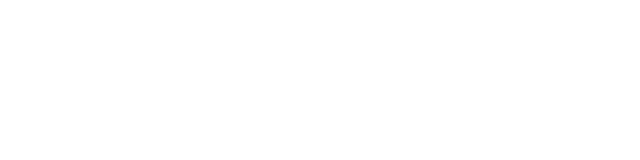
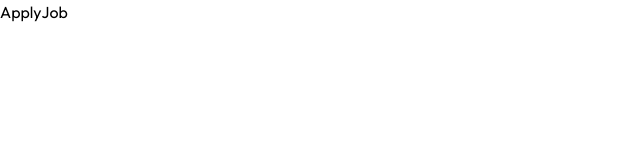
Before and after one commit to sneharajora/Job-Portal, a React (Vite) app: page /apply-jobs/1 in a window 1280 px wide. Before the commit this address had no page. Shown: the top 160 px of the page, without its empty margins (0-640 px from the left). Built offline with nearby package versions, Linux system fonts and the light colour scheme; a web font is replaced by a local one.

Commit message:
updated App

```diff
--- a/src/App.jsx
+++ b/src/App.jsx
@@ -9,7 +9,7 @@
     <div>
       <Routes>
         <Route path='/' element={<Home/>}>Home</Route>
-        <Route path='/apply-job/:id' element={<ApplyJob/>}>Apply</Route>
+        <Route path='/apply-jobs/:id' element={<ApplyJob/>}>Apply</Route>
         <Route path='/applications' element={<Applications/>}></Route>
       </Routes>
     </div>
```
